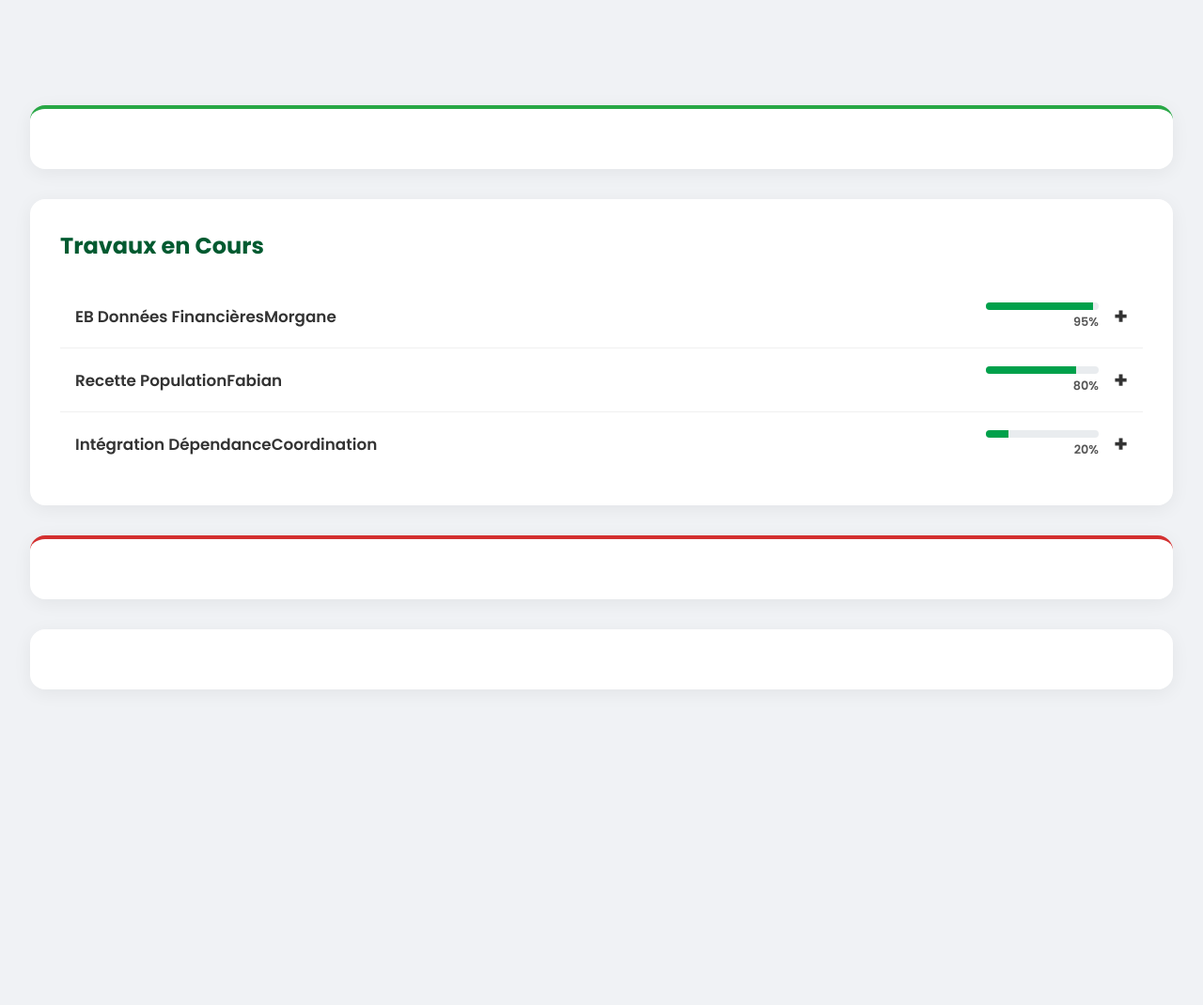
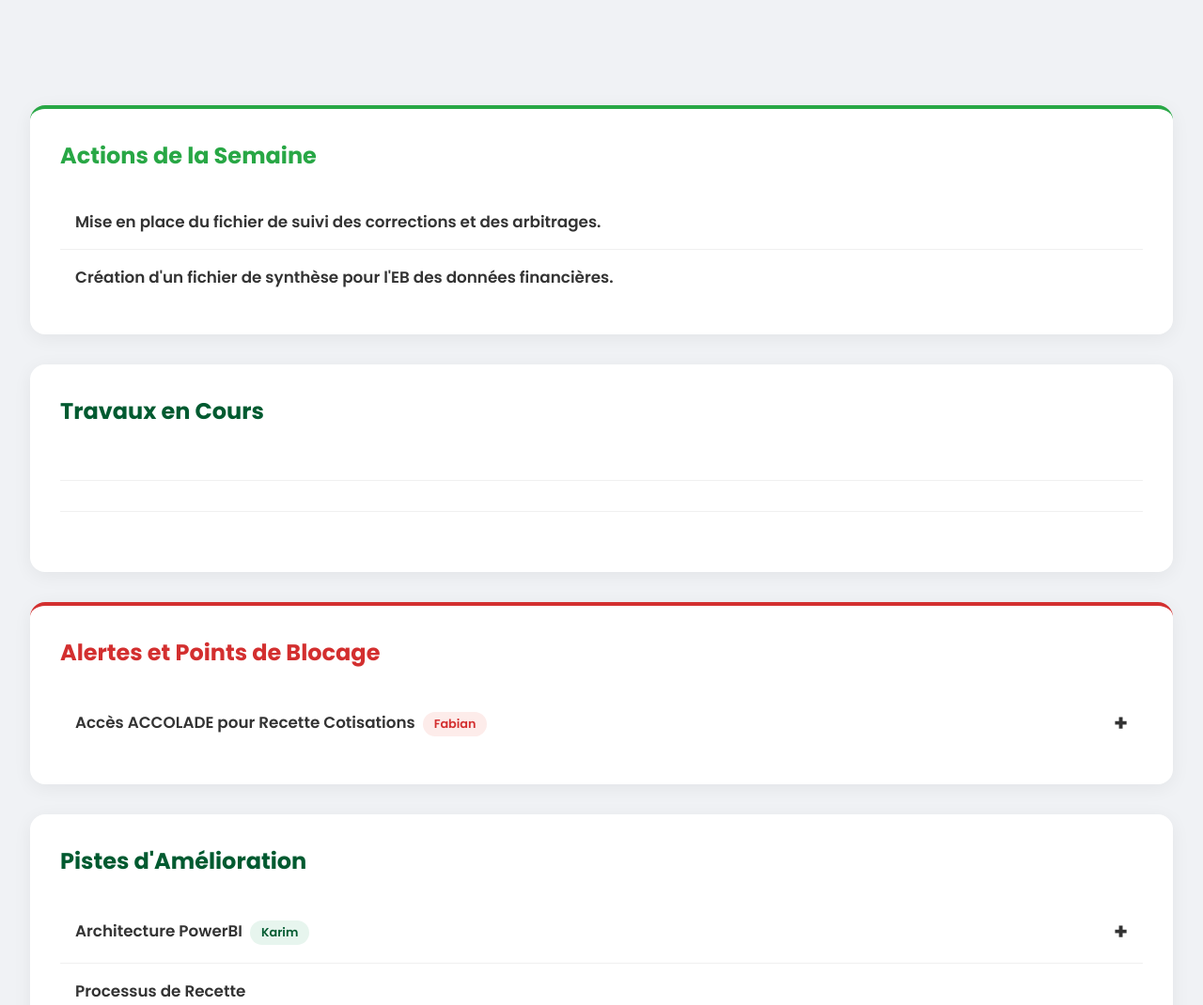
Before and after one commit to Yousee75/point_suivi_19_09_2025, a plain HTML site: page index.html in a window 1280 px wide. Shown: the top 1070 px of the page at 94% size. Before the commit the page ends 800 px from the top, so only its background shows below. Drawn offline with Linux system fonts and the light colour scheme.

Commit message:
Update index.html

```diff
--- a/index.html
+++ b/index.html
@@ -3,7 +3,7 @@
 <head>
     <meta charset="UTF-8">
     <meta name="viewport" content="width=device-width, initial-scale=1.0">
-    <title>Dashboard Accordéon - Projet MGEN</title>
+    <title>Dashboard de Projet V3 - MGEN</title>
 
     <link rel="preconnect" href="https://fonts.googleapis.com">
     <link rel="preconnect" href="https://fonts.gstatic.com" crossorigin>
@@ -11,7 +11,6 @@
 
     <style>
         :root {
-            /* ... (variables de couleur inchangées) ... */
             --color-primary: #005A30;
             --color-secondary: #00A14B;
             --color-background: #f0f2f5;
@@ -23,7 +22,7 @@
             --color-success: #28a745;
         }
 
-        body { /* ... (style body inchangé) ... */
+        body {
             font-family: 'Poppins', sans-serif;
             background-color: var(--color-background);
             color: var(--color-text);
@@ -31,10 +30,10 @@
             padding: 2rem;
         }
 
-        /* ... (styles header et kpi inchangés) ... */
         .header { text-align: center; margin-bottom: 2rem; animation: fadeInDown 0.8s ease-out; }
         .header .mgen-text { font-size: 2.8rem; font-weight: 700; color: var(--color-primary); margin-bottom: 0.5rem; }
         .header h1 { color: var(--color-primary); font-size: 2.2rem; margin: 0; }
+
         .kpi-container { display: grid; grid-template-columns: repeat(auto-fit, minmax(180px, 1fr)); gap: 1.5rem; margin-bottom: 3rem; }
         .kpi-card { background: var(--color-card-bg); padding: 1.5rem; border-radius: 16px; text-align: center; box-shadow: 0 4px 20px rgba(0, 0, 0, 0.06); border-bottom: 4px solid var(--color-info); animation: slideInUp 0.6s ease-out forwards; opacity: 0; }
         .kpi-card .number { font-size: 3.5rem; font-weight: 700; }
@@ -43,100 +42,40 @@
         .kpi-card.inprogress { border-color: var(--color-warning); } .kpi-card.inprogress .number { color: var(--color-warning); }
         .kpi-card.info { border-color: var(--color-info); } .kpi-card.info .number { color: var(--color-info); }
 
-        .dashboard-grid { /* ... (style inchangé) ... */
-             display: grid;
-            grid-template-columns: repeat(12, 1fr);
-            gap: 2rem;
-        }
+        .dashboard-grid { display: grid; grid-template-columns: repeat(12, 1fr); gap: 2rem; }
+        .card { background-color: var(--color-card-bg); border-radius: 16px; padding: 2rem; box-shadow: 0 4px 20px rgba(0, 0, 0, 0.06); opacity: 0; transform: translateY(30px); animation: slideInUp 0.6s ease-out forwards; grid-column: span 12; }
+        @media (min-width: 992px) { .card.col-span-6 { grid-column: span 6; } }
 
-        .card { /* ... (style inchangé) ... */
-            background-color: var(--color-card-bg);
-            border-radius: 16px;
-            padding: 2rem;
-            box-shadow: 0 4px 20px rgba(0, 0, 0, 0.06);
-            opacity: 0;
-            transform: translateY(30px);
-            animation: slideInUp 0.6s ease-out forwards;
-            grid-column: span 12;
-        }
-
-        @media (min-width: 992px) {
-            .card.col-span-6 { grid-column: span 6; }
-        }
-
-        .card h2 { /* ... (style inchangé) ... */
-            display: flex;
-            align-items: center;
-            font-size: 1.5rem;
-            color: var(--color-primary);
-            margin-top: 0;
-            margin-bottom: 1.5rem;
-        }
+        .card h2 { display: flex; align-items: center; font-size: 1.5rem; color: var(--color-primary); margin-top: 0; margin-bottom: 1.5rem; }
         .card h2 .icon { margin-right: 0.8rem; width: 32px; height: 32px; stroke-width: 2; flex-shrink: 0;}
 
-        /* NOUVEAUX STYLES POUR L'ACCORDÉON */
         .card ul { list-style: none; padding-left: 0; margin-bottom: 0; }
         .card ul li { padding: 0; border-bottom: 1px solid #f0f0f0; }
         .card ul li:last-child { border-bottom: none; }
+        .card ul li.static-item { padding: 1rem; } /* Style pour les items non-cliquables */
 
-        .item-header {
-            display: flex;
-            justify-content: space-between;
-            align-items: center;
-            padding: 1rem;
-            cursor: pointer;
-            transition: background-color 0.3s ease;
-        }
-
+        .item-header { display: flex; justify-content: space-between; align-items: center; padding: 1rem; cursor: pointer; transition: background-color 0.3s ease; border-radius: 8px; }
         .item-header:hover { background-color: #f8f9fa; }
-
         .item-title-container { flex-grow: 1; }
         .item-title { font-weight: 600; font-size: 1.05rem; }
-        .person-tag { /* ... (style inchangé) ... */ }
-
-        .expand-icon {
-            margin-left: 1rem;
-            font-size: 1.5rem;
-            font-weight: bold;
-            transition: transform 0.3s ease;
-        }
-
+        .person-tag { background-color: #e7f5ee; color: var(--color-primary); padding: 4px 12px; border-radius: 20px; font-size: 0.8rem; font-weight: 600; margin-left: 8px; display: inline-block; }
+        .expand-icon { margin-left: 1rem; font-size: 1.5rem; font-weight: bold; transition: transform 0.3s ease; }
         .item-header.active .expand-icon { transform: rotate(45deg); }
-
-        .details-content {
-            max-height: 0;
-            opacity: 0;
-            overflow: hidden;
-            transition: max-height 0.5s ease-in-out, opacity 0.5s ease, padding 0.5s ease;
-            padding: 0 1rem;
-            background-color: #fafafa;
-        }
-
-        .details-content.expanded {
-            opacity: 1;
-            max-height: 500px; /* Hauteur suffisante pour le contenu */
-            padding: 1.5rem 1rem;
-        }
-
+        .details-content { max-height: 0; opacity: 0; overflow: hidden; transition: max-height 0.5s ease-in-out, opacity 0.5s ease, padding 0.5s ease; padding: 0 1rem; background-color: #fafafa; border-radius: 0 0 8px 8px; }
+        .details-content.expanded { opacity: 1; max-height: 500px; padding: 1.5rem 1rem; }
         .details-section { margin-bottom: 1rem; }
+        .details-section:last-child { margin-bottom: 0; }
         .details-section h4 { font-size: 1rem; color: var(--color-primary); margin-bottom: 0.5rem; }
         .details-section p { margin: 0; padding-left: 1rem; white-space: pre-wrap; font-size: 0.9rem; }
 
-        .progress-bar-container {
-            width: 120px;
-            text-align: right;
-            margin-left: 1rem;
-            flex-shrink: 0;
-        }
-
+        .progress-bar-container { width: 120px; text-align: right; margin-left: 1rem; flex-shrink: 0; }
         .progress-bar { width: 100%; height: 8px; background-color: #e9ecef; border-radius: 8px; overflow: hidden; }
         .progress-bar-inner { height: 100%; background-color: var(--color-secondary); transition: width 1.5s ease-in-out; width: 0; }
         .progress-percentage { font-size: 0.8rem; font-weight: 600; color: #555; margin-top: 4px; }
 
-        .success-card { border-top: 4px solid var(--color-success); }
-        .success-card h2 { color: var(--color-success); }
-        .alert-card { border-top: 4px solid var(--color-alert); }
-        .alert-card h2 { color: var(--color-alert); }
+        .success-card { border-top: 4px solid var(--color-success); } .success-card h2 { color: var(--color-success); }
+        .alert-card { border-top: 4px solid var(--color-alert); } .alert-card h2 { color: var(--color-alert); }
+        .alert-card .person-tag { background-color: #fdecea; color: var(--color-alert); }
 
         @keyframes fadeInDown { from { opacity: 0; transform: translateY(-20px); } to { opacity: 1; transform: translateY(0); } }
         @keyframes slideInUp { from { opacity: 0; transform: translateY(30px); } to { opacity: 1; transform: translateY(0); } }
@@ -149,122 +88,109 @@
 
     <main class="dashboard-grid">
         <div class="card success-card col-span-12" style="animation-delay: 400ms;">
-             </div>
+            <h2>Actions de la Semaine</h2>
+            <ul>
+                <li class="static-item"><span class="item-title">Mise en place du fichier de suivi des corrections et des arbitrages.</span></li>
+                <li class="static-item"><span class="item-title">Création d'un fichier de synthèse pour l'EB des données financières.</span></li>
+            </ul>
+        </div>
 
         <div class="card col-span-12 lg:col-span-6" style="animation-delay: 500ms;">
-            <h2>Travaux en Cours</h2>
+             <h2>Travaux en Cours</h2>
+            <ul>
+                <li>
+                    <div class="item-header"> </div>
+                    <div class="details-content"> </div>
+                </li>
+                <li>
+                    <div class="item-header"> </div>
+                    <div class="details-content"> </div>
+                </li>
+                <li>
+                    <div class="item-header"> </div>
+                    <div class="details-content"> </div>
+                </li>
+            </ul>
+        </div>
+
+        <div class="card alert-card col-span-12 lg:col-span-6" style="animation-delay: 600ms;">
+             <h2>Alertes et Points de Blocage</h2>
             <ul>
                 <li>
                     <div class="item-header">
                         <div class="item-title-container">
-                            <span class="item-title">EB Données Financières<span class="person-tag">Morgane</span></span>
-                        </div>
-                        <div class="progress-bar-container">
-                            <div class="progress-bar"><div class="progress-bar-inner" data-progress="95"></div></div>
-                            <div class="progress-percentage">95%</div>
+                            <span class="item-title">Accès ACCOLADE pour Recette Cotisations<span class="person-tag">Fabian</span></span>
                         </div>
                         <span class="expand-icon">+</span>
                     </div>
                     <div class="details-content">
                         <div class="details-section">
-                            <h4>Contexte</h4><p>L'Expression de Besoin (EB) pour les données financières est une étape clé.</p>
+                            <h4>Problème Critique</h4><p>La recette du lot 'Cotisations' est totalement bloquée. Le démarrage, prévu fin septembre, est compromis.</p>
                         </div>
                         <div class="details-section">
-                            <h4>Statut</h4><p>Le document a été finalisé. Il est actuellement en cours de validation métier.</p>
+                            <h4>Cause</h4><p>Fabian n'a pas les accès nécessaires en lecture à l'outil ACCOLADE.</p>
                         </div>
                         <div class="details-section">
-                            <h4>Prochaine Étape</h4><p>Une fois validé, le document sera envoyé à Thinhinane pour analyse et chiffrage.</p>
-                        </div>
-                    </div>
-                </li>
-                <li>
-                    <div class="item-header">
-                        <div class="item-title-container">
-                            <span class="item-title">Recette Population<span class="person-tag">Fabian</span></span>
-                        </div>
-                        <div class="progress-bar-container">
-                            <div class="progress-bar"><div class="progress-bar-inner" data-progress="80"></div></div>
-                            <div class="progress-percentage">80%</div>
-                        </div>
-                        <span class="expand-icon">+</span>
-                    </div>
-                    <div class="details-content">
-                        <div class="details-section">
-                            <h4>Contexte</h4><p>Fabian mène la recette sur la population directement sur le Datamart pour valider la qualité des données.</p>
-                        </div>
-                         <div class="details-section">
-                            <h4>Statut</h4><p>Un dernier ajustement (rework) est nécessaire : remplacer l'âge annuel par l'âge réel pour plus de précision.</p>
-                        </div>
-                        <div class="details-section">
-                            <h4>Objectif</h4><p>Fin de la recette et des correctifs fin Septembre.</p>
-                        </div>
-                    </div>
-                </li>
-                <li>
-                    <div class="item-header">
-                        <div class="item-title-container">
-                            <span class="item-title">Intégration Dépendance<span class="person-tag">Coordination</span></span>
-                        </div>
-                        <div class="progress-bar-container">
-                            <div class="progress-bar"><div class="progress-bar-inner" data-progress="20"></div></div>
-                            <div class="progress-percentage">20%</div>
-                        </div>
-                        <span class="expand-icon">+</span>
-                    </div>
-                    <div class="details-content">
-                         <div class="details-section">
-                            <h4>Contexte</h4><p>Le périmètre 'dépendance' doit être intégré dans l'Expression de Besoin (EB) 'Prestations'.</p>
-                        </div>
-                        <div class="details-section">
-                            <h4>Statut</h4><p>Travail d'intégration en cours, mais des variables techniques manquent dans la version actuelle du document.</p>
+                            <h4>Action en cours</h4><p>La demande d'accès a été faite, mais une procédure claire est attendue pour avancer.</p>
                         </div>
                     </div>
                 </li>
             </ul>
         </div>
 
-        <div class="card alert-card col-span-12 lg:col-span-6" style="animation-delay: 600ms;">
-            </div>
-
         <div class="card col-span-12" style="animation-delay: 700ms;">
-            </div>
-
+            <h2>Pistes d'Amélioration</h2>
+            <ul>
+                <li>
+                    <div class="item-header">
+                         <div class="item-title-container">
+                            <span class="item-title">Architecture PowerBI<span class="person-tag">Karim</span></span>
+                        </div>
+                        <span class="expand-icon">+</span>
+                    </div>
+                    <div class="details-content">
+                        <div class="details-section">
+                            <h4>Expertise</h4><p>Karim, notre expert PowerBI.</p>
+                        </div>
+                        <div class="details-section">
+                            <h4>Recommandation</h4><p>L'architecture actuelle de la base de données peut être optimisée en utilisant plusieurs tables de paramétrage.</p>
+                        </div>
+                        <div class="details-section">
+                            <h4>Bénéfices Attendus</h4><p>1. Temps de traitement des données plus rapides.<br>2. Une architecture plus simple à comprendre et à faire évoluer.</p>
+                        </div>
+                    </div>
+                </li>
+                <li class="static-item">
+                    <span class="item-title">Processus de Recette</span>
+                    <p style="font-size: 0.9rem; color: #555; padding-left: 1rem;">Il manque 3 éléments essentiels : un <b>cahier de recette</b> formel, un <b>fichier de suivi</b> centralisé, et un <b>outil d'automatisation</b> des contrôles.</p>
+                </li>
+            </ul>
+        </div>
     </main>
 
     <script>
         document.addEventListener('DOMContentLoaded', () => {
-            // ... (script des compteurs KPI et animation d'entrée des cartes inchangé)
+            // ... (script des compteurs KPI et barres de progression inchangé)
 
-            // NOUVELLE LOGIQUE POUR L'ACCORDÉON
             const expandableHeaders = document.querySelectorAll('.item-header');
-
             expandableHeaders.forEach(header => {
                 header.addEventListener('click', () => {
                     const content = header.nextElementSibling;
                     const isActive = header.classList.contains('active');
 
-                    // Optionnel: Fermer tous les autres accordéons
+                    // On ferme tous les accordéons avant d'en ouvrir un
                     expandableHeaders.forEach(h => {
-                        h.classList.remove('active');
-                        h.nextElementSibling.classList.remove('expanded');
+                        if (h !== header) {
+                            h.classList.remove('active');
+                            h.nextElementSibling.classList.remove('expanded');
+                        }
                     });
 
-                    // Ouvrir ou fermer l'accordéon cliqué
-                    if (!isActive) {
-                        header.classList.add('active');
-                        content.classList.add('expanded');
-                    }
+                    // On ouvre/ferme celui qui a été cliqué
+                    header.classList.toggle('active');
+                    content.classList.toggle('expanded');
                 });
             });
-
-            // LOGIQUE DES BARRES DE PROGRESSION (Mise à jour)
-            setTimeout(() => {
-                const progressBars = document.querySelectorAll('.progress-bar-inner');
-                progressBars.forEach(bar => {
-                    const progress = bar.getAttribute('data-progress');
-                    bar.style.width = progress + '%';
-                });
-            }, 800); // Délai pour que l'animation soit visible
         });
     </script>
 </body>
```
